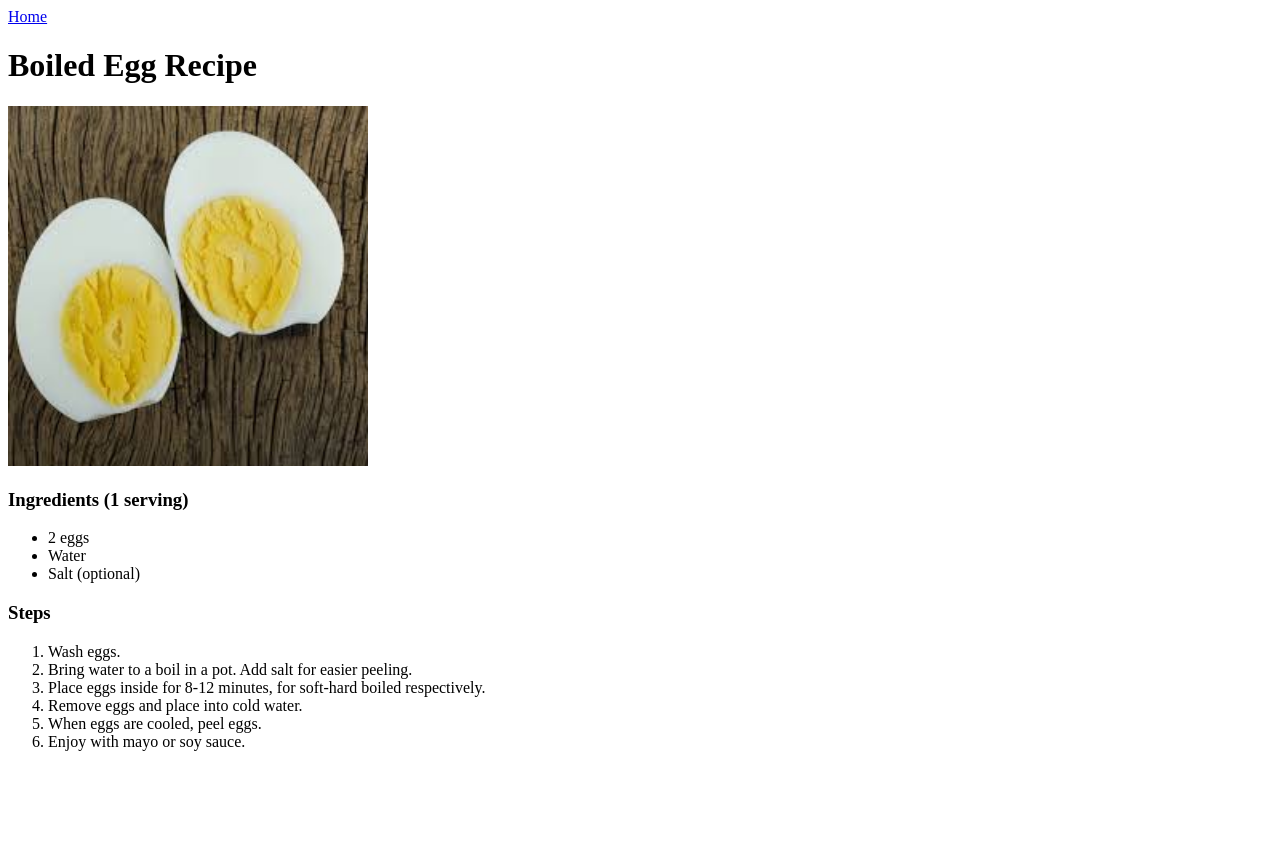
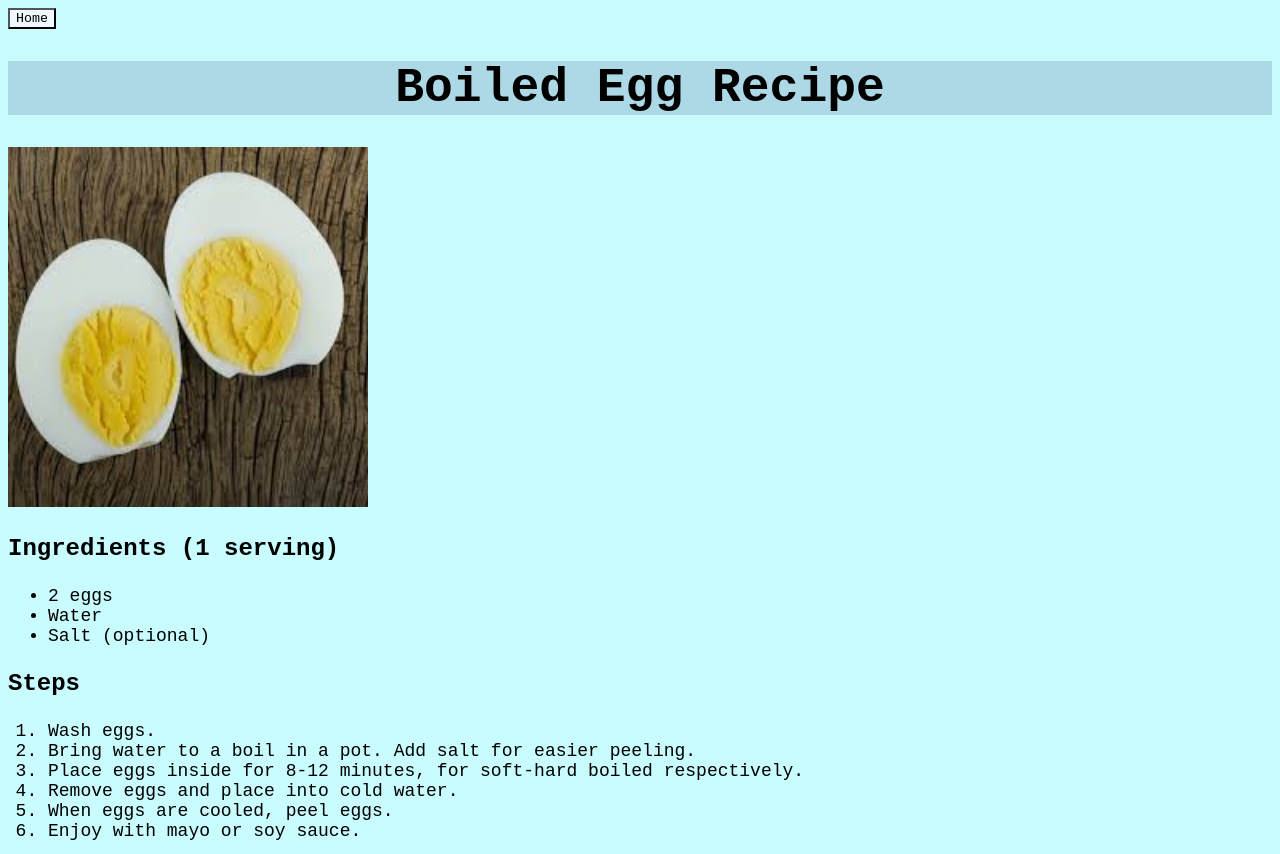
Before and after one commit to wongyhung/odin-recipes, a plain HTML site: page recipes/boiledegg.html in a window 1280 px wide. Before the commit the page ends 800 px from the top, so only its background shows below. Drawn offline with Linux system fonts and the light colour scheme.

Commit message:
Add basic CSS to all pages
Buttons, colors, fonts & sizes, homepage flexbox

```diff
--- a/recipes/boiledegg.html
+++ b/recipes/boiledegg.html
@@ -4,22 +4,28 @@
         <meta charset="UTF-8">
         <meta name="viewport" content="width=device-width, initial-scale=1.0">
         <title>Boiled Egg Recipe</title>
+        <link rel="stylesheet" href="../style.css">
     </head>
 <body>
     <header>
-        <a href="../index.html">Home</a>
+        <a href="../index.html">
+            <button class="button">
+                Home
+            </button>
+        </a>
     </header>
 
-    <h1>Boiled Egg Recipe</h1>
+    <h1 class="header">Boiled Egg Recipe</h1>
     <img src="../images/boiledegg.jpg" alt="egg cut in half" height="360" width="360" >
-    <h3>Ingredients (1 serving)</h3>
+
+    <h3 class="subheader">Ingredients (1 serving)</h3>
         <ul>
             <li>2 eggs</li>
             <li>Water</li>
             <li>Salt (optional)</li>
         </ul>
 
-    <h3>Steps</h3>
+    <h3 class="subheader">Steps</h3>
         <ol>
             <li>Wash eggs.</li>
             <li>Bring water to a boil in a pot. Add salt for easier peeling.</li>
--- /dev/null
+++ b/style.css
@@ -0,0 +1,31 @@
+* {
+    font-family: monospace;
+}
+
+body {
+    background-color: hsla(183, 100%, 79%, 0.503);
+}
+
+.header {
+    text-align: center;
+    background-color: lightblue;
+    font-size: 48px;
+}
+
+.button {
+    background-color: aliceblue;
+}
+
+.subheader {
+    font-size: 24px;
+}
+
+li {
+    font-size: 18px;
+}
+
+#buttoncontainer {
+    display: flex;
+    justify-content: center;
+    gap: 100px;
+}
```
Also changed, not shown: index.html (+27 -6 lines), recipes/cookedrice.html (+9 -4 lines), recipes/tomatoegg.html (+9 -4 lines).
